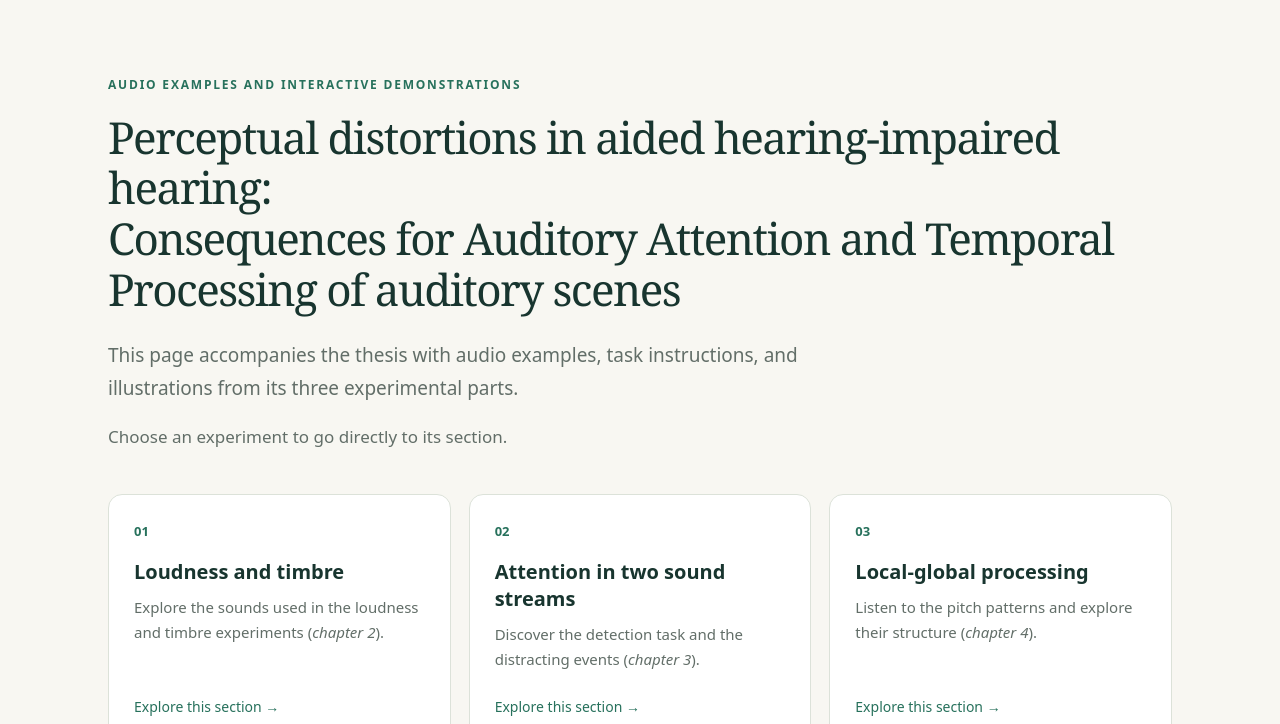
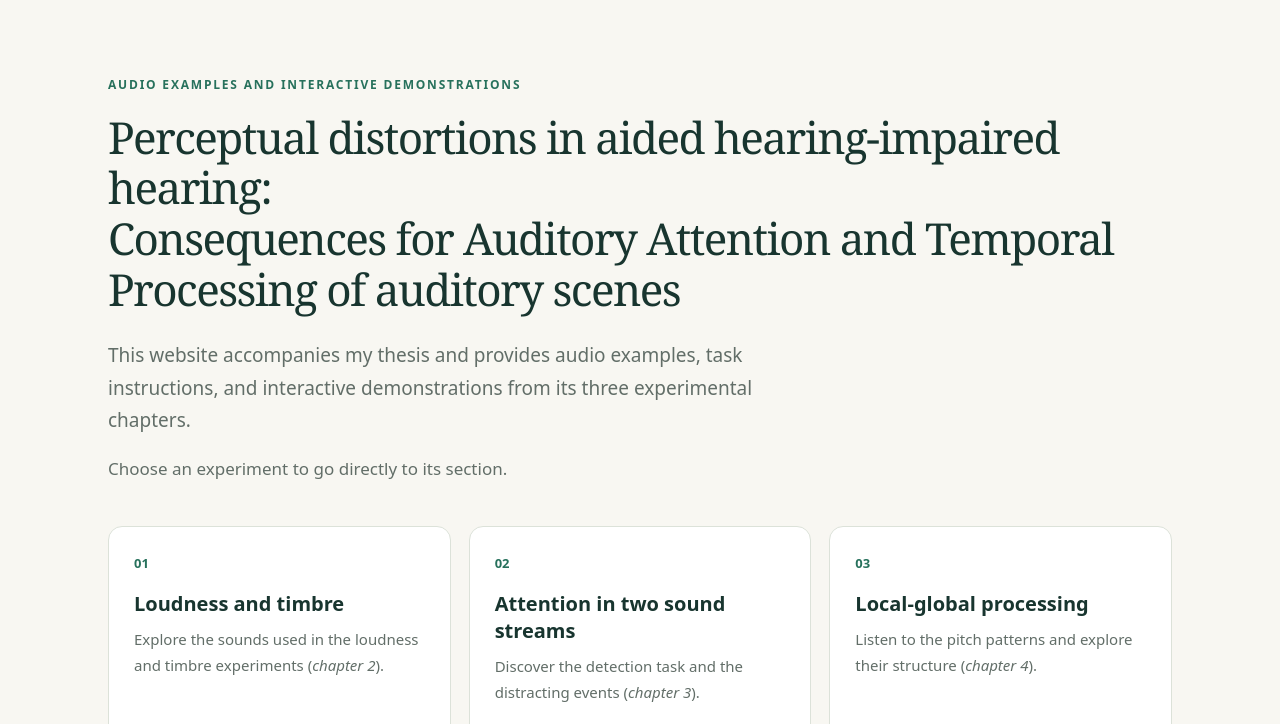
Before and after one commit to ArmandSchwarz/Thesis_Audio_Examples_and_Demos, a plain HTML site: page index.html in a window 1280 px wide. Shown: the part 61-785 px from the top of the page. Drawn offline with Linux system fonts and the light colour scheme; files whose address does not match are found by name.

Commit message:
Update text test

```diff
--- a/index.html
+++ b/index.html
@@ -154,7 +154,7 @@
     <section class="intro" id="introduction" aria-labelledby="titre-introduction">
       <p class="eyebrow">Audio examples and interactive demonstrations</p>
       <h1 id="titre-introduction">Perceptual distortions in aided hearing-impaired hearing:<br>Consequences for Auditory Attention and Temporal Processing of auditory scenes</h1>
-      <p class="lead">This page accompanies the thesis with audio examples, task instructions, and illustrations from its three experimental parts.</p>
+      <p class="lead">This website accompanies my thesis and provides audio examples, task instructions, and interactive demonstrations from its three experimental chapters.</p>
       <p class="description">Choose an experiment to go directly to its section.</p>
       <div class="cards">
         <a class="card" href="#sonie-timbre">
```
